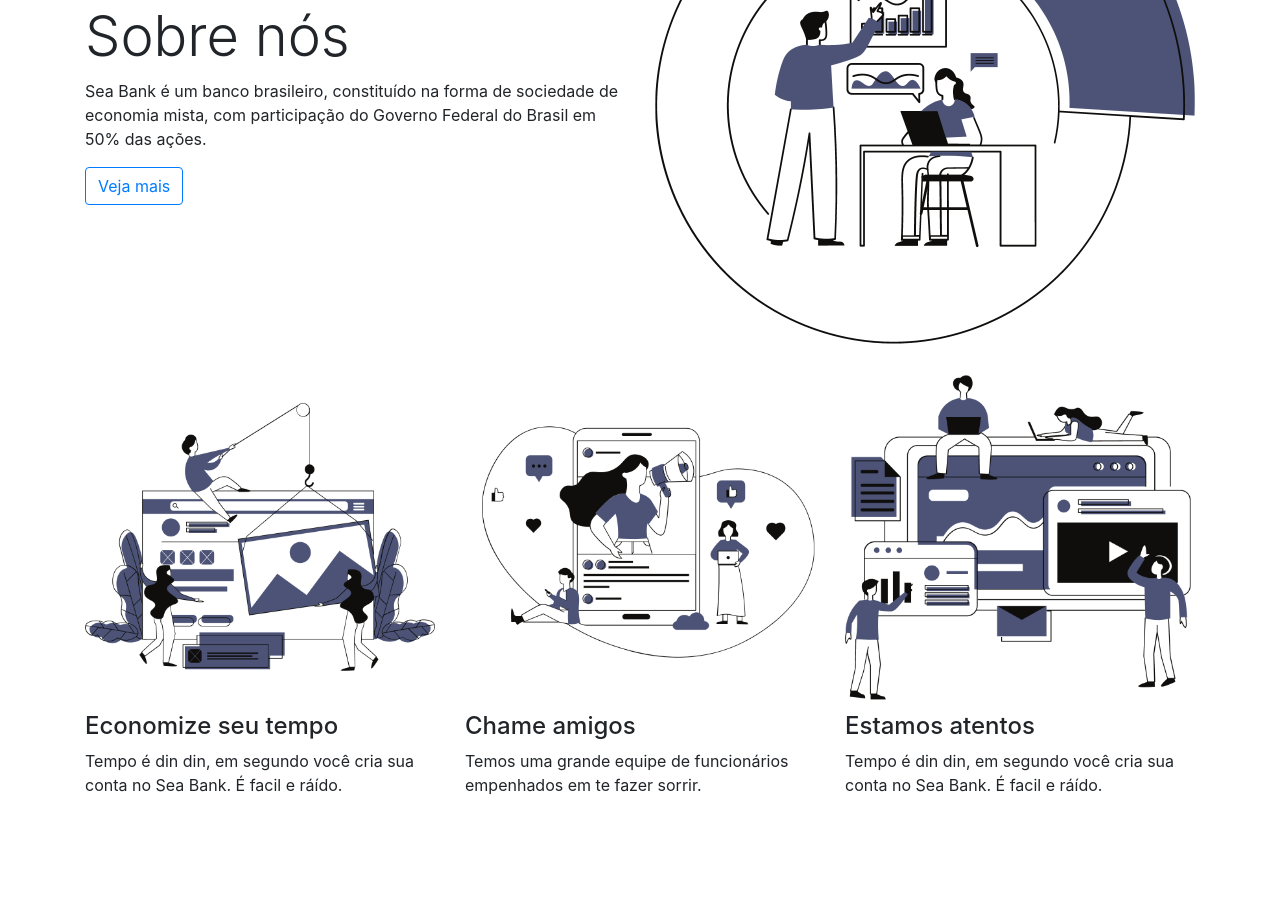
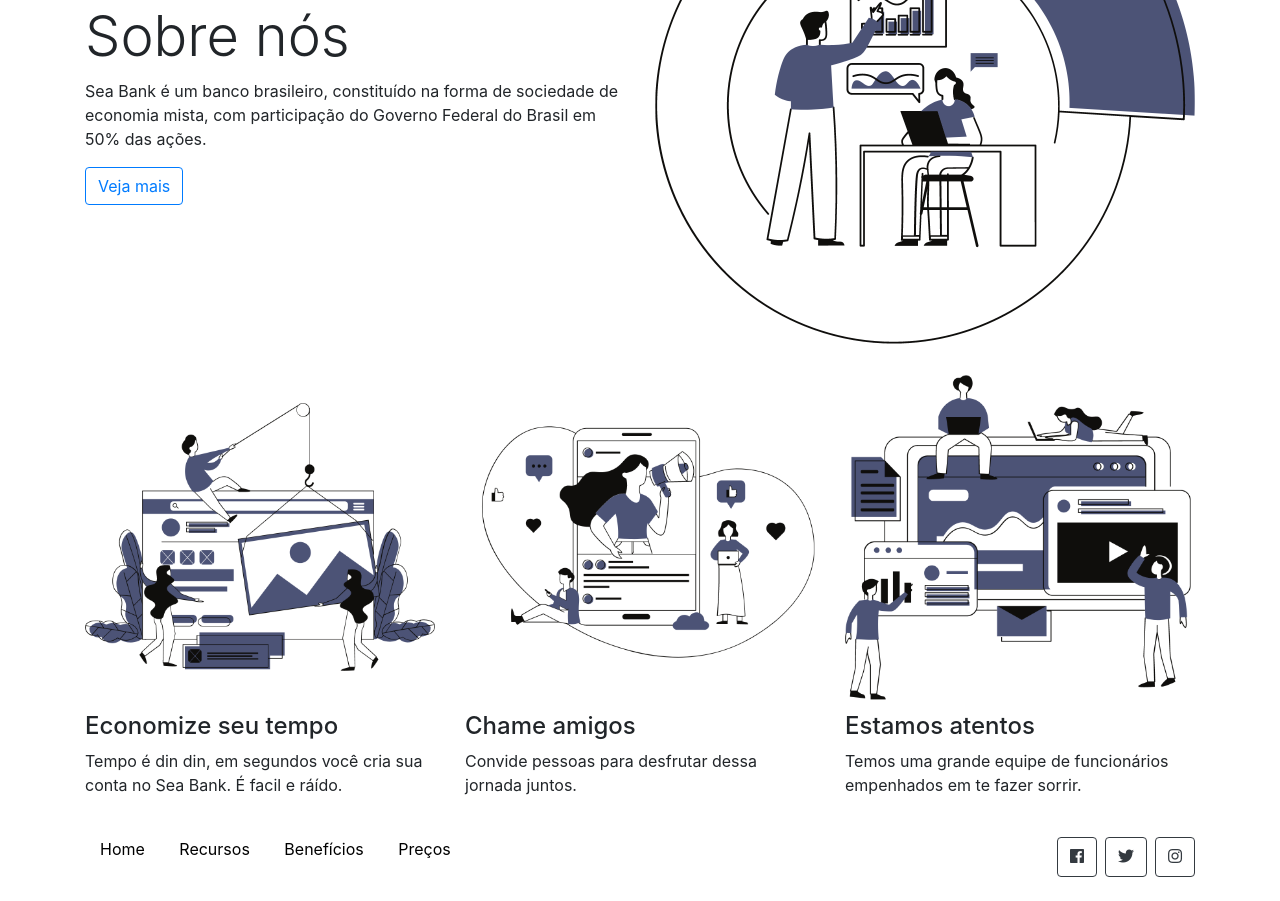
Before and after one commit to Lucasnb2001/Sea-Bank, a plain HTML site: page index.html in a window 1280 px wide. Shown: the part 1294-2195 px from the top of the page. Before the commit the page ends 2107 px from the top, so only its background shows below. Drawn offline with nearby package versions, Linux system fonts and the light colour scheme.

Commit message:
Add files via upload
Adicionando footer.

```diff
--- a/css/estilo.css
+++ b/css/estilo.css
@@ -11,3 +11,10 @@
 .esbran{
 	color: white;
 }
+footer p a{
+	margin: 5px 15px;
+	color: black;
+}
+footer p a:Hover{
+	color: #4C5376;
+}
--- a/index.html
+++ b/index.html
@@ -135,22 +135,48 @@
          <div class="col-md-4">
            <img src="img/like.png" class="img-fluid">
            <h4>Economize seu tempo</h4>
-           <p>Tempo é din din, em segundo você cria sua conta no Sea Bank. É facil e ráído.</p>
+           <p>Tempo é din din, em segundos você cria sua conta no Sea Bank. É facil e ráído.</p>
          </div>
          <div class="col-md-4">
           <img src="img/popular.png" class="img-fluid">
           <h4>Chame amigos</h4>
-           <p>Temos uma grande equipe de funcionários empenhados em te fazer sorrir.</p>
+           <p>Convide pessoas para desfrutar dessa jornada juntos.</p>
 
          </div>
          <div class="col-md-4">
           <img src="img/wink.png" class="img-fluid">
            <h4>Estamos atentos</h4>
-           <p>Tempo é din din, em segundo você cria sua conta no Sea Bank. É facil e ráído.</p>
+           <p>Temos uma grande equipe de funcionários empenhados em te fazer sorrir.</p>
          </div>
         </div>
       </div>
     </section>
+
+    <footer class="mt-4 mb-4">
+      <div class="container">
+        <div class="row">
+          <div class="col-md-8">
+            <p>
+              <a href="">Home</a>
+              <a href="">Recursos</a>
+              <a href="">Benefícios</a>
+              <a href="">Preços</a>
+            </p>
+          </div>
+          <div class="col-md-4 d-flex justify-content-end">
+                <a href="" class="btn btn-outline-dark">
+                  <i class="fab fa-facebook"></i>
+                </a>
+                <a href="" class="btn btn-outline-dark ml-2">
+                  <i class="fab fa-twitter"></i>
+                </a>
+                <a href="" class="btn btn-outline-dark ml-2">
+                  <i class="fab fa-instagram"></i>
+                </a>
+          </div>
+        </div>
+      </div>
+    </footer>
 
     <!-- JavaScript (Opcional) -->
     <!-- jQuery primeiro, depois Popper.js, depois Bootstrap JS -->
```
